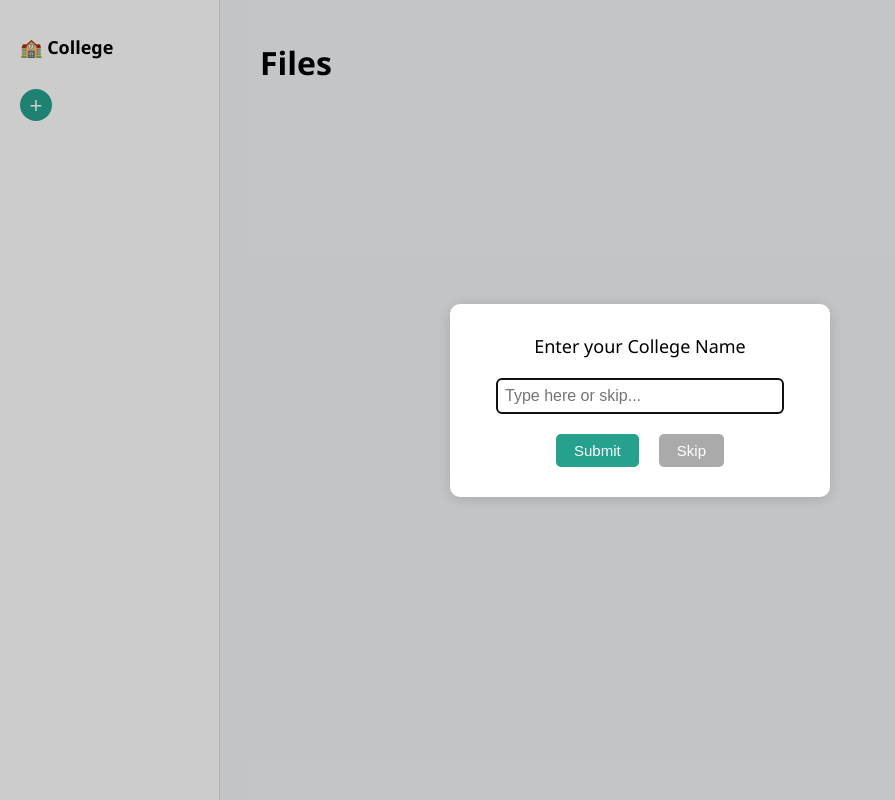
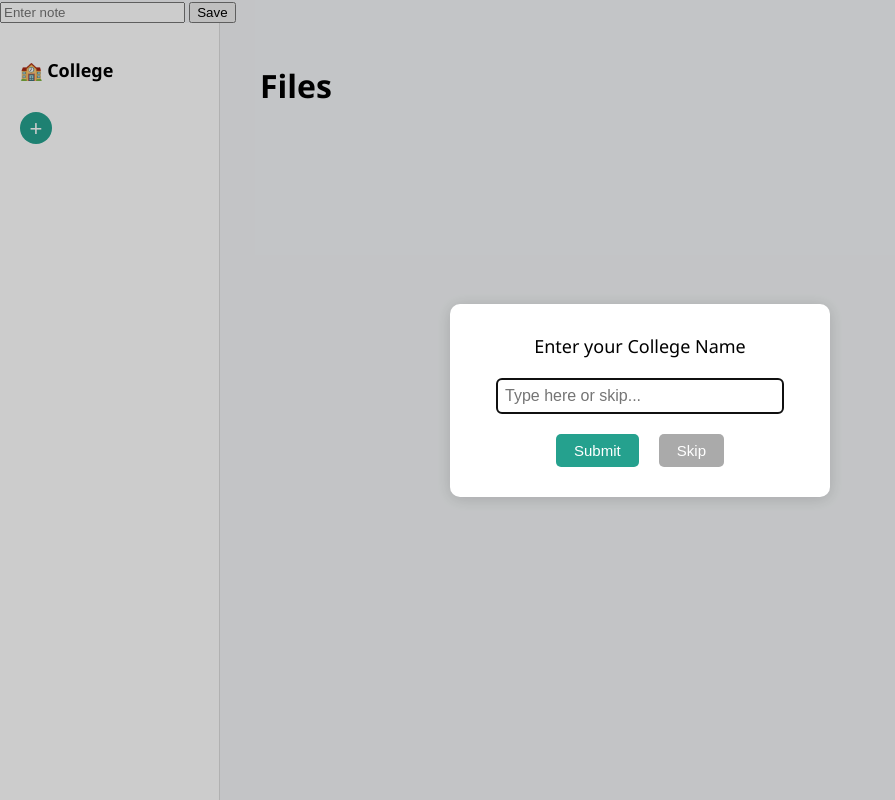
Before and after one commit to Parthasankole/college, a website: page index.html in a window 1280 px wide. Shown: the whole page, without its empty margins (0-895 px from the left). Drawn offline with Linux system fonts and the light colour scheme.

Commit message:
Update index.html

```diff
--- a/index.html
+++ b/index.html
@@ -266,6 +266,10 @@
   </style>
 </head>
 <body>
+  <form action="/submit" method="POST">
+  <input type="text" name="note" placeholder="Enter note" />
+  <button type="submit">Save</button>
+</form>
   <div id="overlay" class="overlay" style="display:none;">
     <div class="prompt-box" id="promptBox">
       <!-- JS will fill this -->
```
